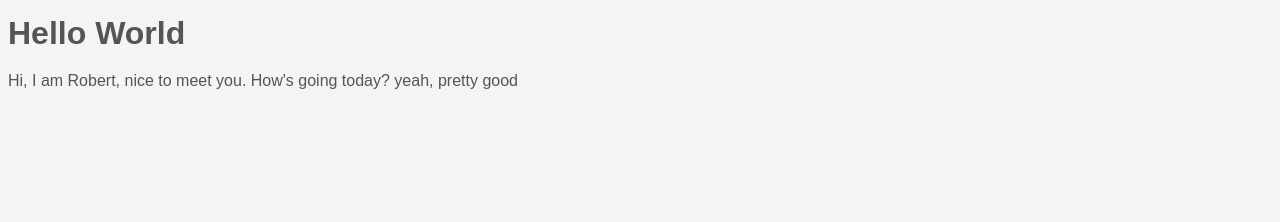
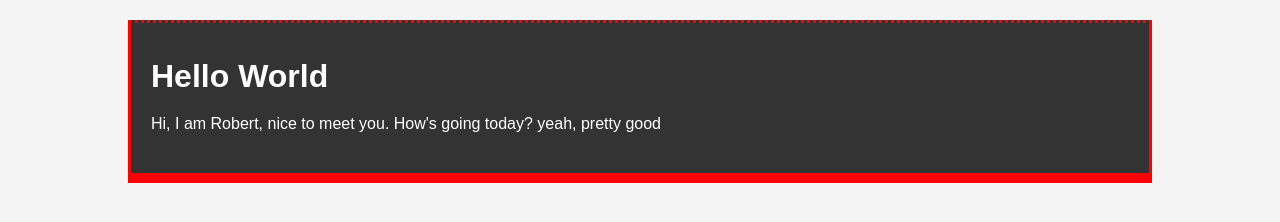
Before and after one commit to xuzhang0636/css, a plain HTML site: page csscheatsheet/index.html in a window 1280 px wide. Drawn offline with Linux system fonts and the light colour scheme.

Commit message:
commit note and practice

```diff
--- a/csscheatsheet/css/style.css
+++ b/csscheatsheet/css/style.css
@@ -7,9 +7,32 @@ body {
   /* same as above
  font: normal 16px Arial, Helvetica, sans-serif; */
 
- line-height: 1.6em;
+  line-height: 1.6em;
+  margin: 0;
 }
 
-.box-1{
+.container {
+  /* 可以根据浏览器的缩小变大进行自动适应，所以可以用百分比 */
+  width: 80%;
+  /* center */
+  margin: auto;
+}
 
+.box-1 {
+  background-color: #333;
+  color: #fff;
+
+  border-right: 5px red solid;
+  border-left: 5px red solid;
+  border-top: 5px red solid;
+  border-bottom: 5px red solid;
+  /* same as above
+  border:5px red solid; */
+  border-width: 3px;
+  border-bottom-width: 10px;
+  border-top-style: dotted;
+
+  padding: 20px;
+
+  margin:20px 0px;
 }
--- a/csscheatsheet/index.html
+++ b/csscheatsheet/index.html
@@ -1,5 +1,6 @@
 <!DOCTYPE html>
 <html lang="en">
+
 <head>
   <meta charset="UTF-8" />
   <meta name="viewport" content="width=device-width, initial-scale=1.0" />
@@ -7,12 +8,16 @@
   <title>CSS Cheat Sheet</title>
   <link rel="stylesheet" type="text/css" href="css/style.css" />
 </head>
+
 <body>
+  <div class="container">
     <div class="box-1">
       <h1>Hello World</h1>
       <p>
         Hi, I am Robert, nice to meet you. How's going today? yeah, pretty good
       </p>
     </div>
+  </div>
 </body>
+
 </html>
```
Also changed, not shown: csscheatsheet/image/margin-padding.png (added), 1 other file. Lines whose indentation alone changed are shown as unchanged.
